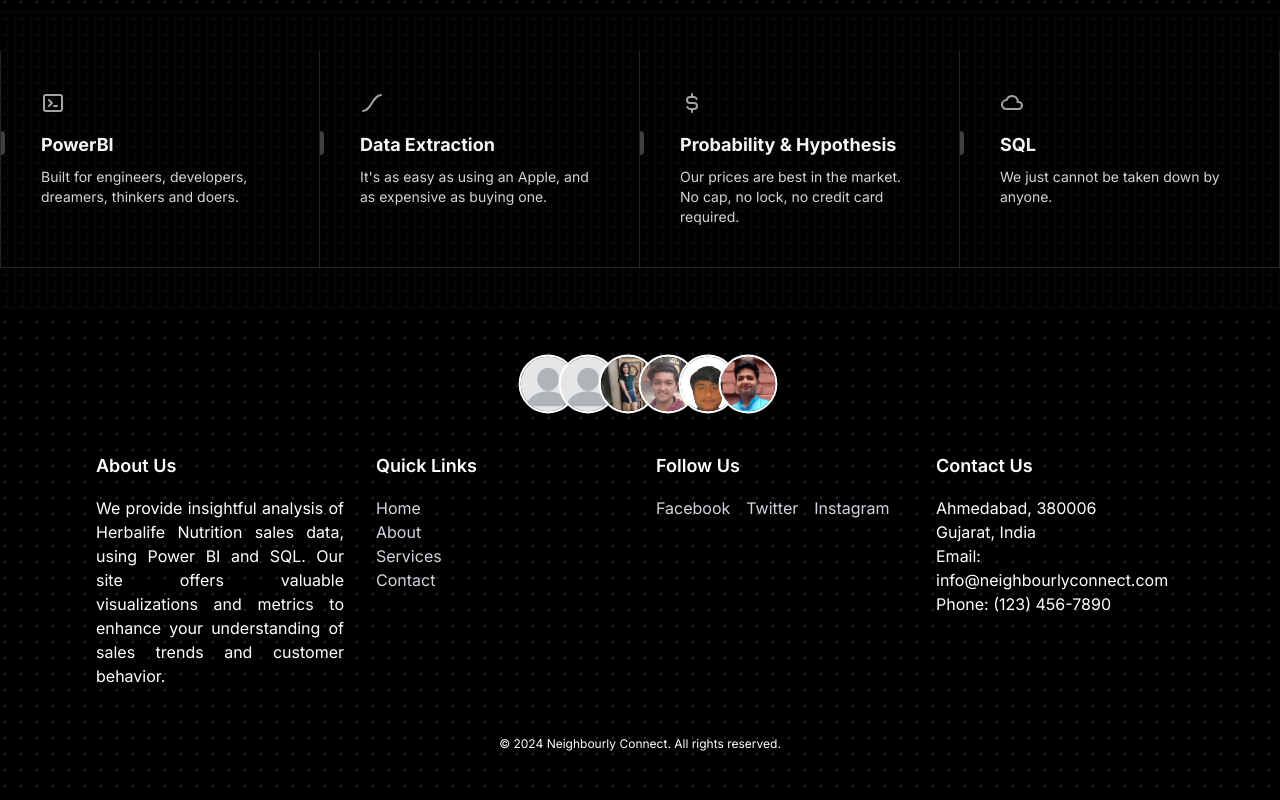
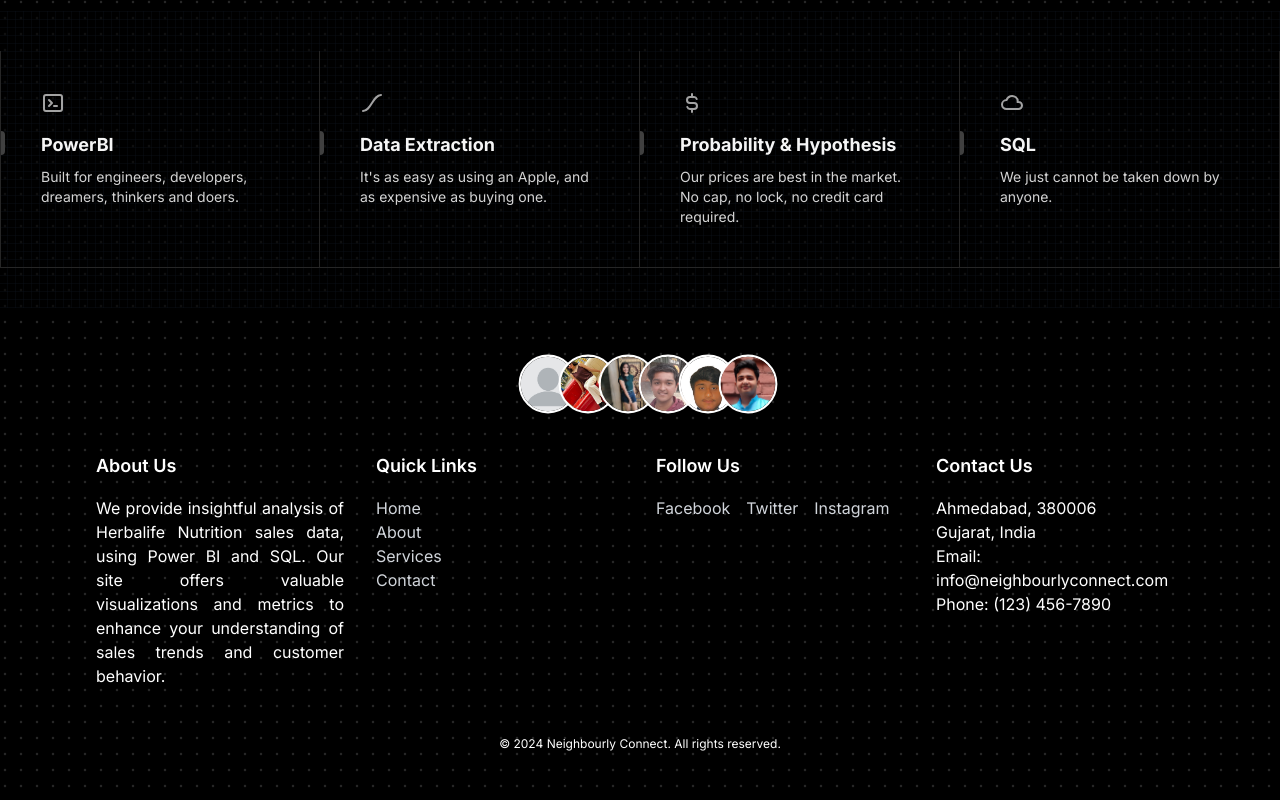
Before and after one commit to Hardik74658/herabalife-nutrtion-sales-analysis, a Next.js app: page / in a window 1280 px wide. Shown: the part 1731-2531 px from the top of the page. Built offline with nearby package versions, Linux system fonts and the light colour scheme.

Commit message:
team img updated

```diff
--- a/src/components/CEOs.tsx
+++ b/src/components/CEOs.tsx
@@ -13,7 +13,7 @@ const teamMembers = [
         id: 2,
         name: "Ritu Kapadiya",
         designation: "",
-        image: "/images/team/unknown.jpg"
+        image: "/images/team/ritu.jpg"
     },
     {
         id: 3,
```
Also changed, not shown: public/images/team/ritu.jpg (added).
